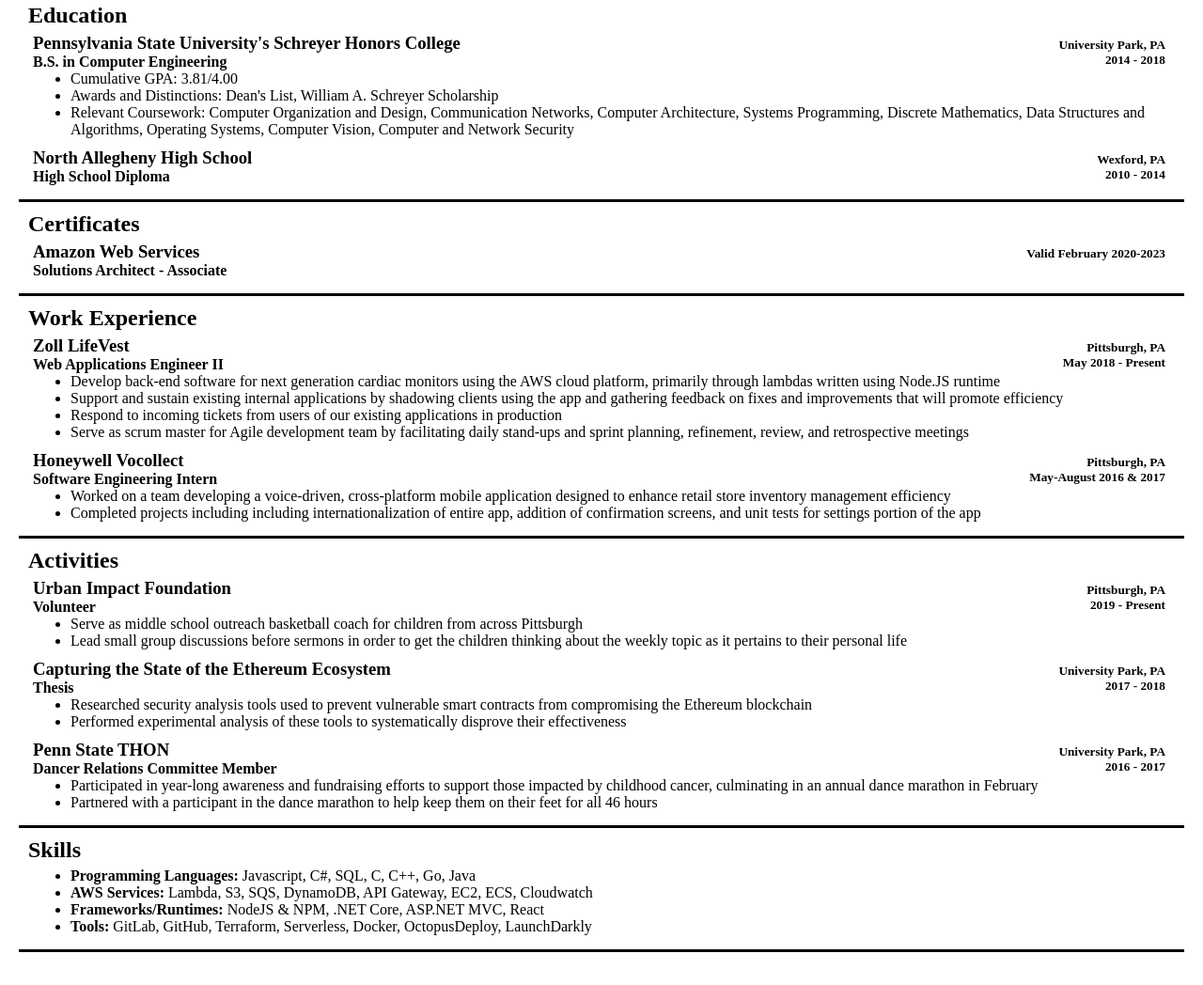
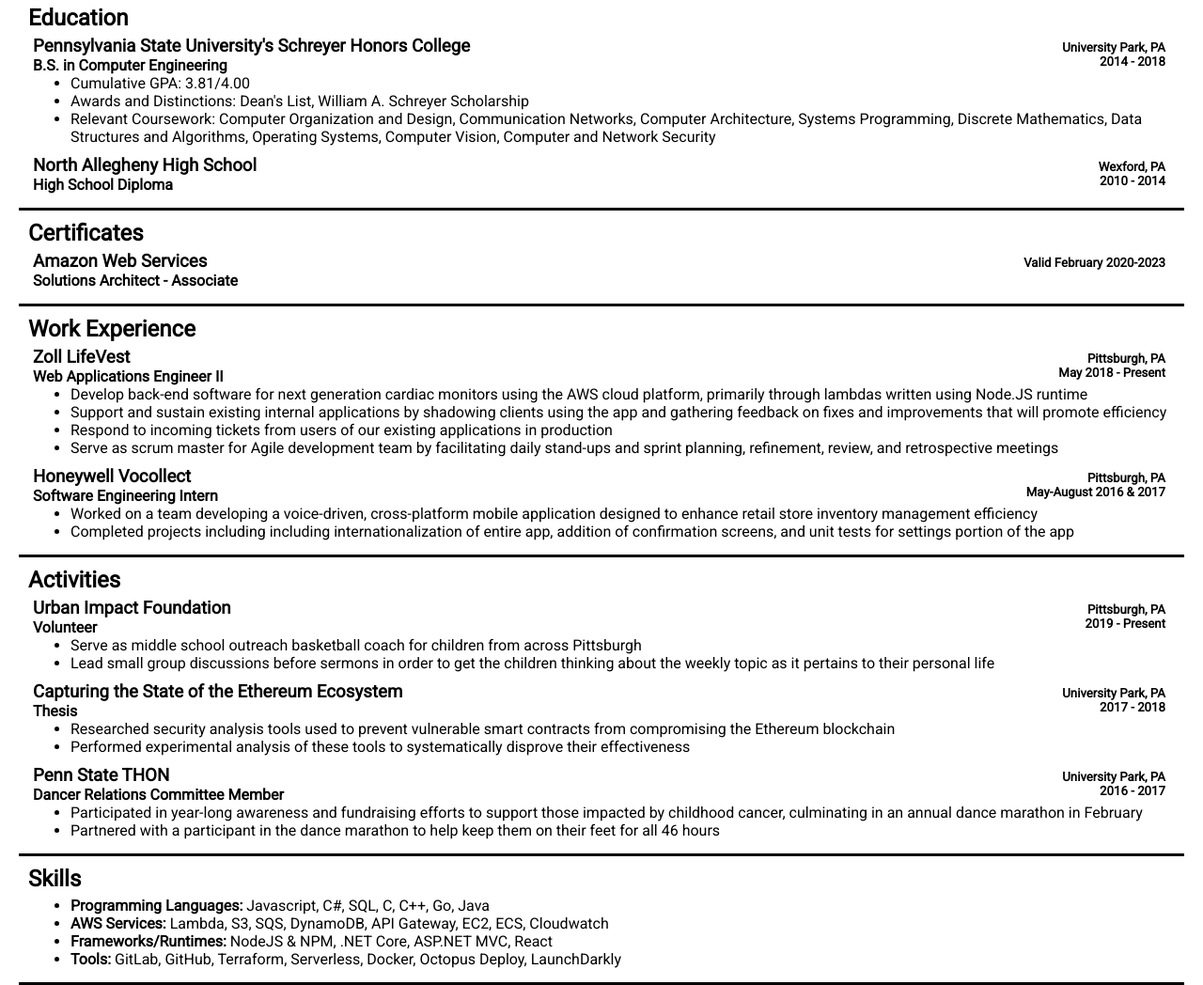
Before and after one commit to gwaltneyluke/resume-webpage, a plain HTML site: page src/index.html in a window 1280 px wide. Shown: the part 95-1143 px from the top of the page at 94% size. Before the commit the page ends 1108 px from the top, so only its background shows below. Drawn offline with Linux system fonts and the light colour scheme.

Commit message:
update font to roboto

```diff
--- a/src/index.css
+++ b/src/index.css
@@ -1,6 +1,6 @@
 * {
   margin: 0 auto;
-  font-family: 'Avenir Next';
+  font-family: 'Roboto', sans-serif;
 }
 
 .header {
--- a/src/index.html
+++ b/src/index.html
@@ -1,5 +1,8 @@
 <html>
   <head>
+    <link rel="preconnect" href="https://fonts.googleapis.com">
+    <link rel="preconnect" href="https://fonts.gstatic.com" crossorigin>
+    <link href="https://fonts.googleapis.com/css2?family=Roboto&display=swap" rel="stylesheet">
     <link rel="stylesheet" href="index.css">
   </head>
   <body>
@@ -139,7 +142,7 @@
             </li>
             <li>
               <label class='skill-category'>Tools:</label>
-              <text class='skill-category-list'>GitLab, GitHub, Terraform, Serverless, Docker, OctopusDeploy, LaunchDarkly</text>
+              <text class='skill-category-list'>GitLab, GitHub, Terraform, Serverless, Docker, Octopus Deploy, LaunchDarkly</text>
             </li>
           </ul>
         </div>
```
